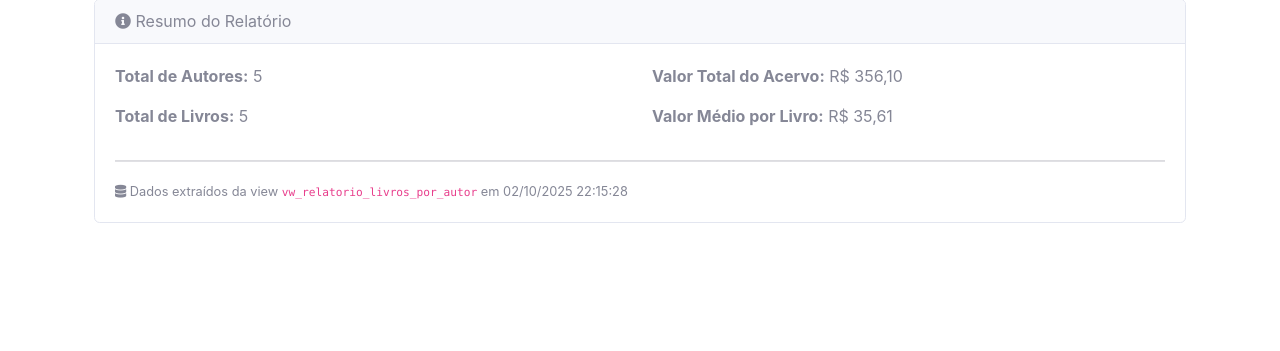
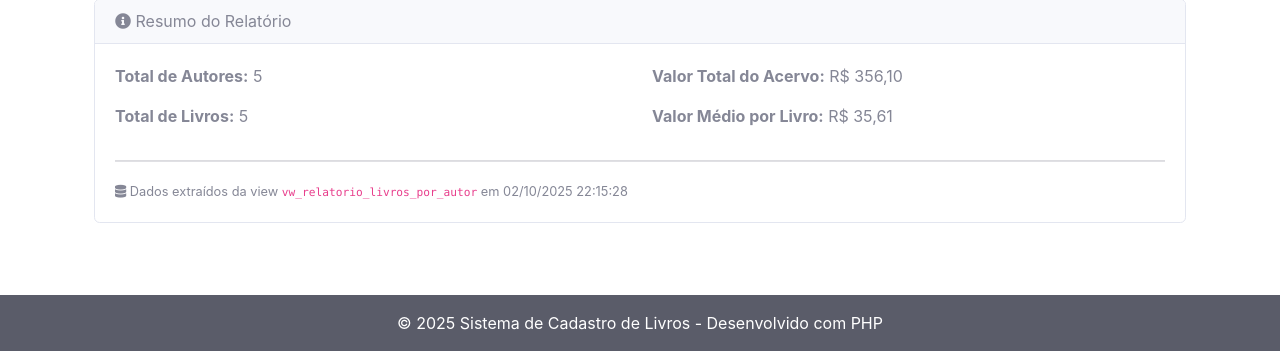
Before and after one commit to Estudio-vmaia/Teste-Tecnico-Spassu, a PHP site: page /relatorio.php in a window 1280 px wide. Shown: the part 1315-1666 px from the top of the page. Before the commit the page ends 1538 px from the top, so only its background shows below. Run offline with PHP 8.4, Linux system fonts and the light colour scheme; data comes from the database, SQL or seed files in the repository.

Commit message:
Ajuste Footer em todas as paginas

```diff
--- a/sistema_livros/index.php
+++ b/sistema_livros/index.php
@@ -9,6 +9,7 @@
     <title>Sistema de Cadastro de Livros</title>
     <link href="https://cdn.jsdelivr.net/npm/bootstrap@5.1.3/dist/css/bootstrap.min.css" rel="stylesheet">
     <link href="css/sb-admin-2.css" rel="stylesheet">
+    <link href="css/layout.css" rel="stylesheet">
     <link href="vendor/fontawesome-free/css/all.min.css" rel="stylesheet">
     <style>
         .hero-section {
@@ -37,7 +38,7 @@
     </div>
 
     <!-- Main Content -->
-    <div class="container my-5">
+    <div class="container my-5 main-content">
         <div class="row">
 
             <!-- Livros -->
--- a/sistema_livros/relacionamentos.php
+++ b/sistema_livros/relacionamentos.php
@@ -119,13 +119,14 @@
     <title>Gerenciar Relacionamentos</title>
     <link href="https://cdn.jsdelivr.net/npm/bootstrap@5.1.3/dist/css/bootstrap.min.css" rel="stylesheet">
     <link href="css/sb-admin-2.css" rel="stylesheet">
+    <link href="css/layout.css" rel="stylesheet">
     <link href="vendor/fontawesome-free/css/all.min.css" rel="stylesheet">
 </head>
 <body>
 
     <?php include 'menu.php'; ?>
 
-    <div class="container my-4">
+    <div class="container my-4 main-content">
         <!-- Mensagens -->
         <?php if ($mensagem): ?>
             <div class="alert alert-<?= $tipo_mensagem ?> alert-dismissible fade show" role="alert" id="mensagem-alert">
@@ -343,6 +344,8 @@
         </div>
     </div>
 
+    <?php include 'footer.php'; ?>
+
     <!-- Scripts -->
     <script src="vendor/jquery/jquery.min.js"></script>
     <script src="vendor/bootstrap/js/bootstrap.bundle.min.js"></script>
--- a/sistema_livros/relatorio.php
+++ b/sistema_livros/relatorio.php
@@ -46,6 +46,7 @@
     <title>Relatório de Livros por Autor</title>
     <link href="https://cdn.jsdelivr.net/npm/bootstrap@5.1.3/dist/css/bootstrap.min.css" rel="stylesheet">
     <link href="css/sb-admin-2.css" rel="stylesheet">
+    <link href="css/layout.css" rel="stylesheet">
     <link href="vendor/fontawesome-free/css/all.min.css" rel="stylesheet">
     <style>
         .stats-card {
@@ -76,7 +77,7 @@
 
     <?php include 'menu.php'; ?>
 
-    <div class="container my-4">
+    <div class="container my-4 main-content">
         <!-- Cabeçalho do Relatório -->
         <div class="row mb-4">
             <div class="col-12">
@@ -251,6 +252,8 @@
         </div>
     </div>
 
+    <?php include 'footer.php'; ?>
+
     <!-- Scripts -->
     <script src="vendor/jquery/jquery.min.js"></script>
     <script src="vendor/bootstrap/js/bootstrap.bundle.min.js"></script>
```
